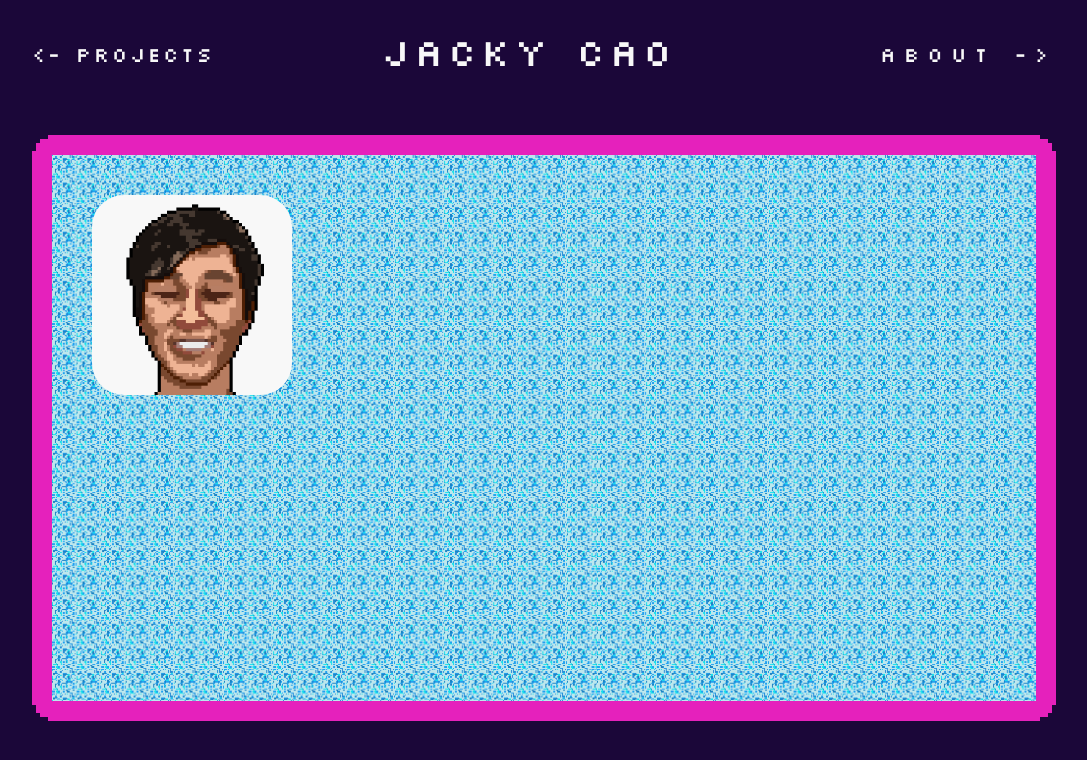
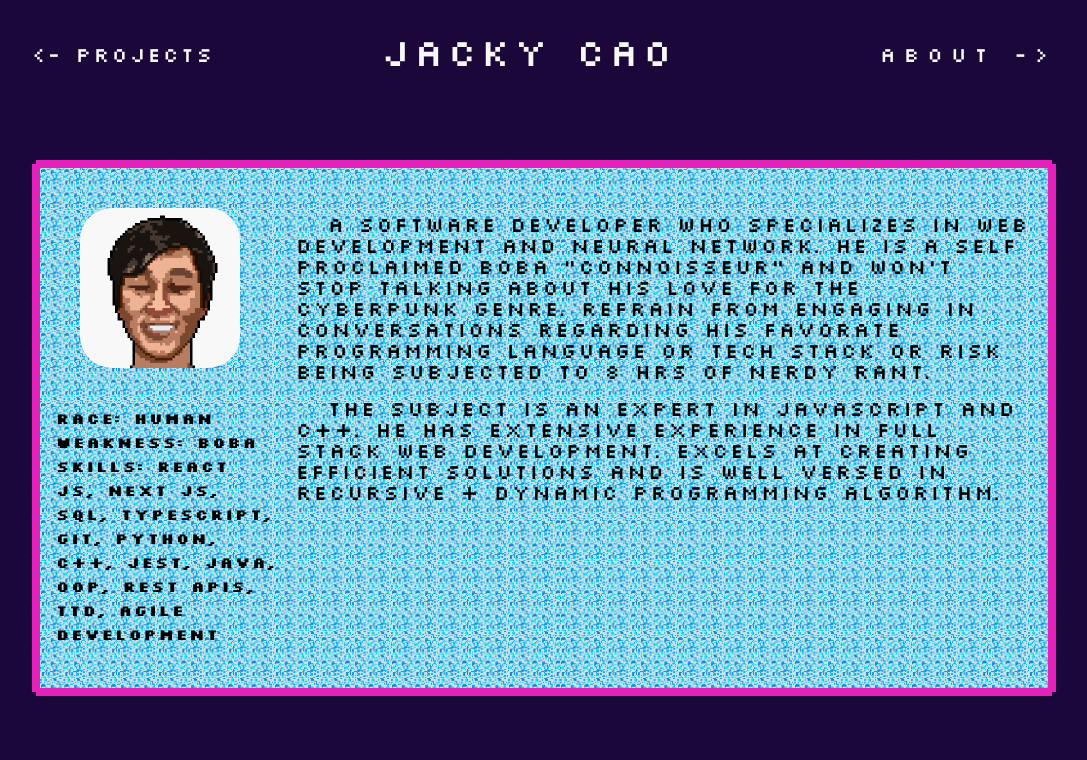
Before and after one commit to mtdecaf/portfolio-site-8-bit, a Next.js app: page /about/AboutPage in a window 1280 px wide. Shown: the top 760 px of the page, without its empty margins (96-1183 px from the left). Built offline with nearby package versions, Linux system fonts and the light colour scheme.

Commit message:
finished card

```diff
--- a/components/ProfileCard/ProfileCard.jsx
+++ b/components/ProfileCard/ProfileCard.jsx
@@ -3,25 +3,65 @@ import classNames from "classnames/bind";
 let cx = classNames.bind(styles);
 
 const ProfileCard = ({ mounted, windowWidth }) => {
-  console.log(windowWidth);
   return (
     mounted && (
       <div className={cx("profile-card")}>
-        <div className={cx("profile-card__border-wrap")}>
         <div className={cx("profile-card__content")}>
           <div className={cx("profile-card__stats-wrap")}>
             <div
               className={cx("profile-card__stats-profile-wrap")}
-                style={windowWidth < 425 ? { width: "100%" }: {}}
+              style={windowWidth < 375 ? { width: "100%" } : {}}
             >
               <img
                 className={cx("profile-card__stats-profile")}
                 src="/images/profile.png"
                 alt=""
+                style={windowWidth < 375 ? { width: "6rem" } : {}}
               />
             </div>
+            {windowWidth >= 375 && (
+              <ul className={cx("profile-card__stats-list")}>
+                <li className={cx("profile-card__stats-item")}>Race: Human</li>
+                <li className={cx("profile-card__stats-item")}>
+                  weakness: Boba
+                </li>
+                <li className={cx("profile-card__stats-item")}>
+                  Skills: React JS, Next JS, SQL, TypeScript, Git, Python, C++,
+                  Jest, Java, OOP, REST APIs, TTD, Agile Development
+                </li>
+              </ul>
+            )}
           </div>
-            <div className={cx("profile-card__desc-wrap")}></div>
+          <div className={cx("profile-card__desc-wrap")}>
+            {windowWidth < 375 ? (
+              <>
+                <p className={cx("profile-card__desc--short")}>
+                  A Software Developer who specializes in Web development and
+                  neural network. A boba "connoisseur" and an avid fan of
+                  cyberpunk. Enjoys ultimate frisbee with friends too much.
+                </p>
+                <p className={cx("profile-card__desc--sub")}>
+                  &#40;View this on a larger screen for more info&#41;
+                </p>
+              </>
+            ) : (
+              <>
+                <p className={cx("profile-card__desc")}>
+                  A Software Developer who specializes in web development and
+                  neural network. He is a self proclaimed boba "connoisseur" and
+                  won't stop talking about his love for the cyberpunk genre.
+                  Refrain from engaging in conversations regarding his favorate
+                  programming language or tech stack or risk
+                  being subjected to 8 hrs of nerdy rant.
+                </p>
+                <p className={cx("profile-card__desc")}>
+                  The subject is an expert in javascript and c++. He has
+                  extensive experience in full stack web development. Excels at
+                  creating efficient solutions and is well versed in Recursive +
+                  Dynamic Programming Algorithm.
+                </p>
+              </>
+            )}
           </div>
         </div>
       </div>
--- a/components/ProfileCard/ProfileCard.module.scss
+++ b/components/ProfileCard/ProfileCard.module.scss
@@ -6,62 +6,42 @@
     position: absolute;
     width: 90%;
     max-height: 38rem;
-    min-height: 29rem;
+    min-height: 31rem;
     margin-top: 3.5rem;
     @include tablet {
         width: 80%;
-        aspect-ratio: 1.5;
+        height: 33.5rem;
+        max-height: none;
     }
     @include desktop {
         max-width: $desktop;
-        aspect-ratio: 1.75;
     }
     &::before {
         content: "";
-        width: calc(100% - 2rem);
-        height: calc(100% - 1.5rem);
-        border: 0.5rem solid $highlight-purple;
+        width: calc(100% - 1rem);
+        height: calc(100% - 0.5rem);
+        border: 0.25rem solid $highlight-purple;
         position: absolute;
-        top: 0.25rem;
-        left: 0.5rem;
+        left: 0.25rem;
     }
     &::after {
         content: "";
-        width: calc(100% - 1.5rem);
-        height: calc(100% - 2rem);
-        border: 0.5rem solid $highlight-purple;
+        width: calc(100% - 0.5rem);
+        height: calc(100% - 1rem);
+        border: 0.25rem solid $highlight-purple;
         position: absolute;
-        top: 0.5rem;
-        left: 0.25rem;
+        top: 0.25rem;
     }
-    &__border-wrap {
-        width: 100%;
-        height: 100%;
-        &::before {
-            content: "";
-            width: calc(100% - 2.5rem);
-            height: calc(100% - 0.5rem);
-            border: 0.25rem solid $highlight-purple;
-            position: absolute;
-            left: 1rem;
-        }
-        &::after {
-            content: "";
-            width: calc(100% - 0.5rem);
-            height: calc(100% - 2.5rem);
-            border: 0.25rem solid $highlight-purple;
-            position: absolute;
-            top: 1rem;
-        }
-    }
+
     &__content {
-        width: calc(100% - 2.5rem);
-        height: calc(100% - 2.5rem);
-        margin: 1.25rem;
+        width: calc(100% - 1rem);
+        height: calc(100% - 1rem);
+        margin: 0.5rem;
         position: absolute;
         background-image: url(/images/paper.svg);
         display: flex;
         flex-direction: column;
+        z-index: 100;
         @include tablet {
             flex-direction: row;
         }
@@ -73,6 +53,10 @@
                 flex-direction: column;
                 width: 15rem;
             }
+            @include desktop {
+                height: 100%;
+                // width: 20rem;
+            }
         }
         &-profile {
             background-color: $off-white;
@@ -80,13 +64,11 @@
             width: 7.5rem;
             @include tablet {
                 width: 10rem;
-            }
-            @include desktop {
-                width: 12.5rem;
+                margin: 40px;
             }
             &-wrap {
-                width: 12.5rem;
-                height: 12.5rem;
+                min-width: 10rem;
+                height: 10rem;
                 display: flex;
                 justify-content: center;
                 align-items: center;
@@ -94,10 +76,53 @@
                     width: 15rem;
                     height: 15rem;
                 }
-                @include desktop {
-                    width: 17.5rem;
-                    height: 17.5rem;
-                }
+                // @include desktop {
+                //     min-width: 20rem;
+                //     height: 20rem;
+                // }
+            }
+        }
+        &-list {
+            list-style: none;
+            padding: 20px 0;
+            @include tablet {
+                padding:0 0 0 1rem;
+            }
+            @include desktop {
+                padding-bottom: 40px;
+            }
+        }
+        &-item {
+            font-weight: 700;
+            line-height: 1.5rem;
+        }
+    }
+    &__desc {
+        font-size: 1.1rem;
+        text-indent: 1rem;
+        padding: 0.25rem 0;
+        @include tablet {
+            font-size: 1.15rem;
+            text-indent: 1.5rem;
+            padding: 0.5rem 0;
+        }
+        @include desktop {
+            font-size: 1.35rem;
+            text-indent: 2rem;
+        }
+        &--short {
+            font-size: 0.9rem;
+            font-weight: 700;
+            margin-bottom: 0.5rem;
+        }
+        &--sub {
+            font-size: 0.9rem;
+        }
+        &-wrap {
+            @include side-padding-mobile;
+            @include tablet {
+                padding-top: 40px;
+                padding-bottom: 40px;
             }
         }
     }
```
Lines whose indentation alone changed are shown as unchanged.
